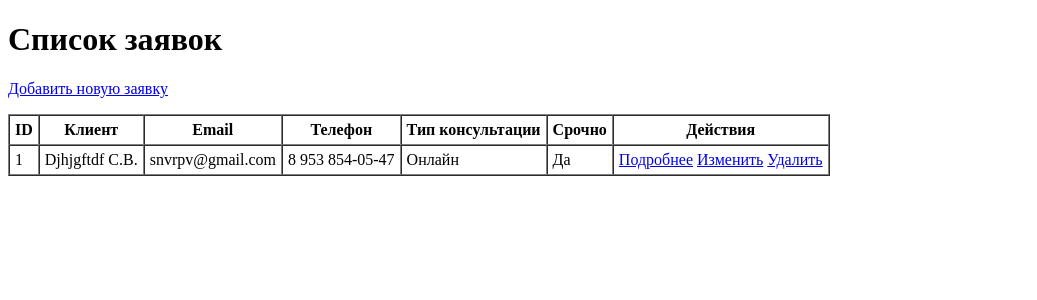
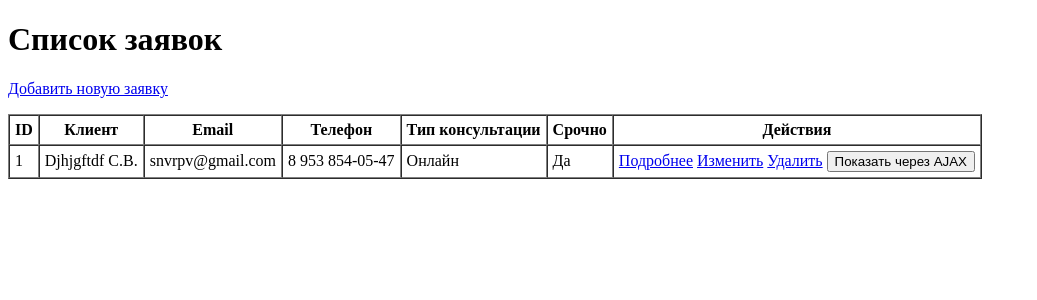
Before and after one commit to seishiro76/ksp, a Django app: page /requests/ in a window 1280 px wide. Shown: the top 300 px of the page, without its empty margins (0-1037 px from the left). Run offline with Django 5.2, Linux system fonts and the light colour scheme; data comes from the database, SQL or seed files in the repository.

Commit message:
add lab 11 ajax

```diff
--- a/config/main/static/main/js/script.js
+++ b/config/main/static/main/js/script.js
@@ -1,4 +1,6 @@
 document.addEventListener("DOMContentLoaded", function () {
+    console.log("script.js подключился");
+
     const form = document.querySelector("form");
 
     const phoneInput = document.getElementById("id_phone");
@@ -85,6 +87,102 @@ document.addEventListener("DOMContentLoaded", function () {
         });
     }
 
+    /* AJAX 1: проверка email */
+    if (emailInput) {
+        let emailInfo = document.getElementById("email-check-result");
+
+        if (!emailInfo) {
+            emailInfo = document.createElement("div");
+            emailInfo.id = "email-check-result";
+            emailInfo.style.marginTop = "5px";
+            emailInput.insertAdjacentElement("afterend", emailInfo);
+        }
+
+        emailInput.addEventListener("blur", function () {
+            const email = emailInput.value.trim();
+
+            if (email.length === 0) {
+                emailInfo.textContent = "";
+                return;
+            }
+
+            fetch("/ajax/check-email/?email=" + encodeURIComponent(email))
+                .then(function (response) {
+                    return response.json();
+                })
+                .then(function (data) {
+                    if (data.exists) {
+                        emailInfo.textContent = "Клиент с таким email уже есть в базе данных.";
+                        emailInfo.style.color = "red";
+                    } else {
+                        emailInfo.textContent = "Такого email ещё нет в базе данных.";
+                        emailInfo.style.color = "green";
+                    }
+                })
+                .catch(function () {
+                    emailInfo.textContent = "Ошибка AJAX-запроса при проверке email.";
+                    emailInfo.style.color = "red";
+                });
+        });
+    }
+
+    /* AJAX 2: получение информации о заявке */
+    const ajaxDetailButtons = document.querySelectorAll(".ajax-detail-button");
+
+    ajaxDetailButtons.forEach(function (button) {
+        button.addEventListener("click", function () {
+            let ajaxRequestInfo = document.getElementById("ajax-request-info");
+
+            if (!ajaxRequestInfo) {
+                ajaxRequestInfo = document.createElement("div");
+                ajaxRequestInfo.id = "ajax-request-info";
+                document.body.appendChild(ajaxRequestInfo);
+            }
+
+            const requestId = button.getAttribute("data-request-id");
+
+            ajaxRequestInfo.innerHTML = "<p>Загрузка данных заявки...</p>";
+            ajaxRequestInfo.style.border = "1px solid black";
+            ajaxRequestInfo.style.padding = "10px";
+            ajaxRequestInfo.style.marginTop = "20px";
+            ajaxRequestInfo.style.backgroundColor = "#f2f2f2";
+
+            fetch("/ajax/request/" + requestId + "/")
+                .then(function (response) {
+                    return response.json();
+                })
+                .then(function (data) {
+                    let urgentText = "Нет";
+
+                    if (data.urgent) {
+                        urgentText = "Да";
+                    }
+
+                    let documentsText = "Документы отсутствуют";
+
+                    if (data.documents && data.documents.length > 0) {
+                        documentsText = data.documents.join(", ");
+                    }
+
+                    ajaxRequestInfo.innerHTML =
+                        "<h2>Информация о заявке, полученная через AJAX</h2>" +
+                        "<p><strong>ID заявки:</strong> " + data.id + "</p>" +
+                        "<p><strong>Клиент:</strong> " + data.client + "</p>" +
+                        "<p><strong>Email:</strong> " + data.email + "</p>" +
+                        "<p><strong>Телефон:</strong> " + data.phone + "</p>" +
+                        "<p><strong>Тип консультации:</strong> " + data.consultation_type + "</p>" +
+                        "<p><strong>Срочно:</strong> " + urgentText + "</p>" +
+                        "<p><strong>Комментарий:</strong> " + data.comment + "</p>" +
+                        "<p><strong>Документы:</strong> " + documentsText + "</p>";
+                })
+                .catch(function () {
+                    ajaxRequestInfo.innerHTML = "<p>Ошибка AJAX-запроса при получении заявки.</p>";
+                    ajaxRequestInfo.style.color = "red";
+                });
+        });
+    });
+
+    /* Кнопка Наверх */
     const upButton = document.createElement("button");
     upButton.textContent = "Наверх";
     upButton.id = "upButton";
@@ -111,6 +209,7 @@ document.addEventListener("DOMContentLoaded", function () {
         });
     });
 
+    /* Модальное окно удаления */
     const removeLinks = document.querySelectorAll(".remove-link");
 
     const modalBackground = document.createElement("div");
--- a/config/main/templates/main/consultation_page.html
+++ b/config/main/templates/main/consultation_page.html
@@ -4,7 +4,7 @@
 <html lang="ru">
 <head>
     <meta charset="UTF-8">
-    <title>Лабораторная 10</title>
+    <title>Лабораторная 11</title>
 </head>
 <body>
     <h1>Добавление заявки на консультацию</h1>
@@ -27,7 +27,8 @@
         </p>
         <p>
             {{ client_form.email.label_tag }}<br>
-            {{ client_form.email }}
+            {{ client_form.email }}<br>
+            <span id="email-check-result"></span>
         </p>
         <p>
             {{ client_form.confirm_email.label_tag }}<br>
--- a/config/main/templates/main/request_list.html
+++ b/config/main/templates/main/request_list.html
@@ -42,6 +42,7 @@
                 <a href="{% url 'request_detail' req.id %}">Подробнее</a>
                 <a href="{% url 'request_edit' req.id %}">Изменить</a>
                 <a class="remove-link" href="{% url 'request_remove' req.id %}">Удалить</a>
+                <button class="ajax-detail-button" data-request-id="{{ req.id }}">Показать через AJAX</button>
             </td>
         </tr>
         {% empty %}
@@ -51,6 +52,8 @@
         {% endfor %}
     </table>
 
+    <div id="ajax-request-info"></div>
+
     <script src="{% static 'main/js/script.js' %}"></script>
 </body>
 </html>
--- a/config/main/urls.py
+++ b/config/main/urls.py
@@ -8,4 +8,7 @@ urlpatterns = [
     path("requests/<int:pk>/", views.request_detail_view, name="request_detail"),
     path("requests/<int:pk>/edit/", views.request_edit_view, name="request_edit"),
     path("requests/<int:pk>/remove/", views.request_remove_view, name="request_remove"),
+
+    path("ajax/check-email/", views.ajax_check_email_view, name="ajax_check_email"),
+    path("ajax/request/<int:pk>/", views.ajax_request_detail_view, name="ajax_request_detail"),
 ]
--- a/config/main/views.py
+++ b/config/main/views.py
@@ -1,3 +1,4 @@
+from django.http import JsonResponse
 from django.shortcuts import render, redirect, get_object_or_404
 from .forms import ClientForm, RequestForm, DocumentForm
 from .models import Client, ConsultationRequest, ConsultationDocument
@@ -117,3 +118,40 @@ def request_remove_view(request, pk):
     consultation_request.save()
 
     return redirect("request_list")
+
+
+def ajax_check_email_view(request):
+    email = request.GET.get("email", "")
+
+    email_exists = Client.objects.filter(email=email).exists()
+
+    return JsonResponse({
+        "email": email,
+        "exists": email_exists,
+    })
+
+
+def ajax_request_detail_view(request, pk):
+    consultation_request = get_object_or_404(
+        ConsultationRequest,
+        pk=pk,
+        removed=False
+    )
+
+    documents = ConsultationDocument.objects.filter(request=consultation_request)
+
+    document_titles = []
+
+    for document in documents:
+        document_titles.append(document.title)
+
+    return JsonResponse({
+        "id": consultation_request.id,
+        "client": consultation_request.client.full_name,
+        "email": consultation_request.client.email,
+        "phone": consultation_request.client.phone,
+        "consultation_type": consultation_request.consultation_type,
+        "urgent": consultation_request.urgent,
+        "comment": consultation_request.comment,
+        "documents": document_titles,
+    })
```
